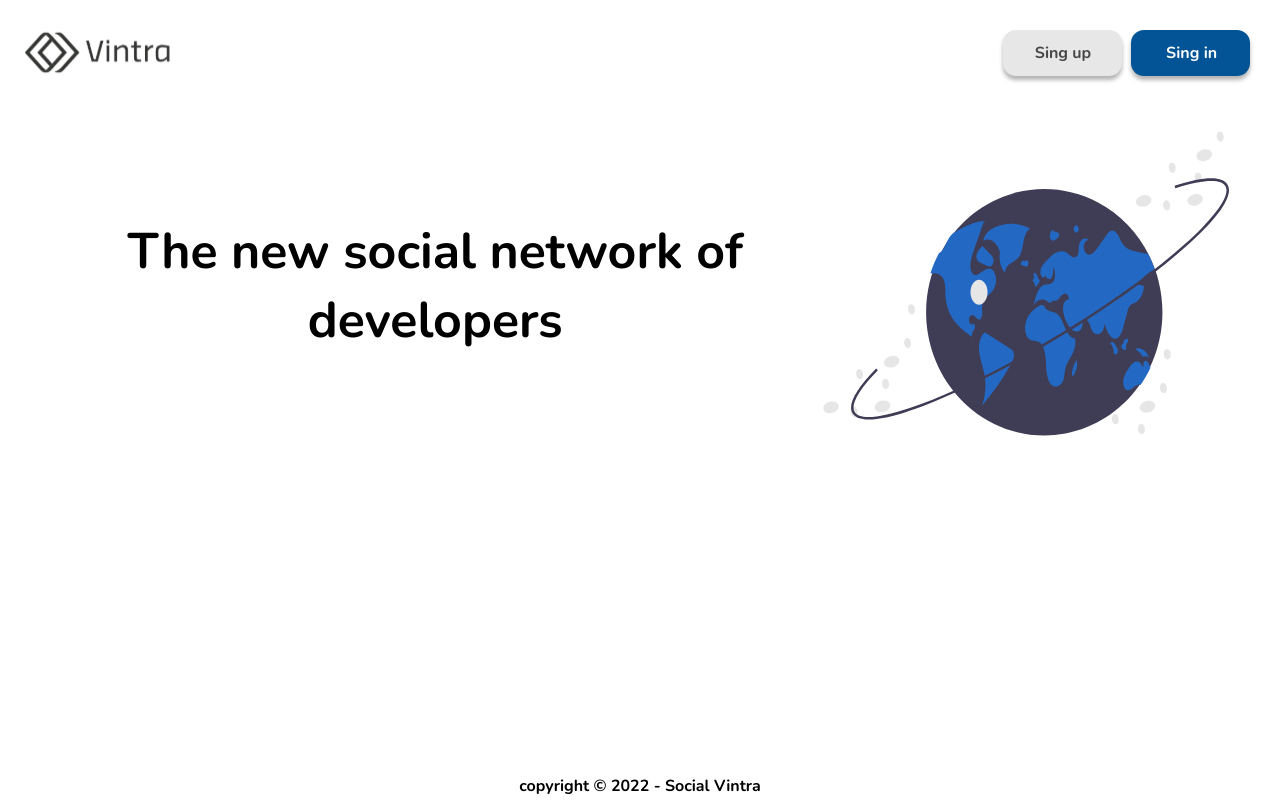
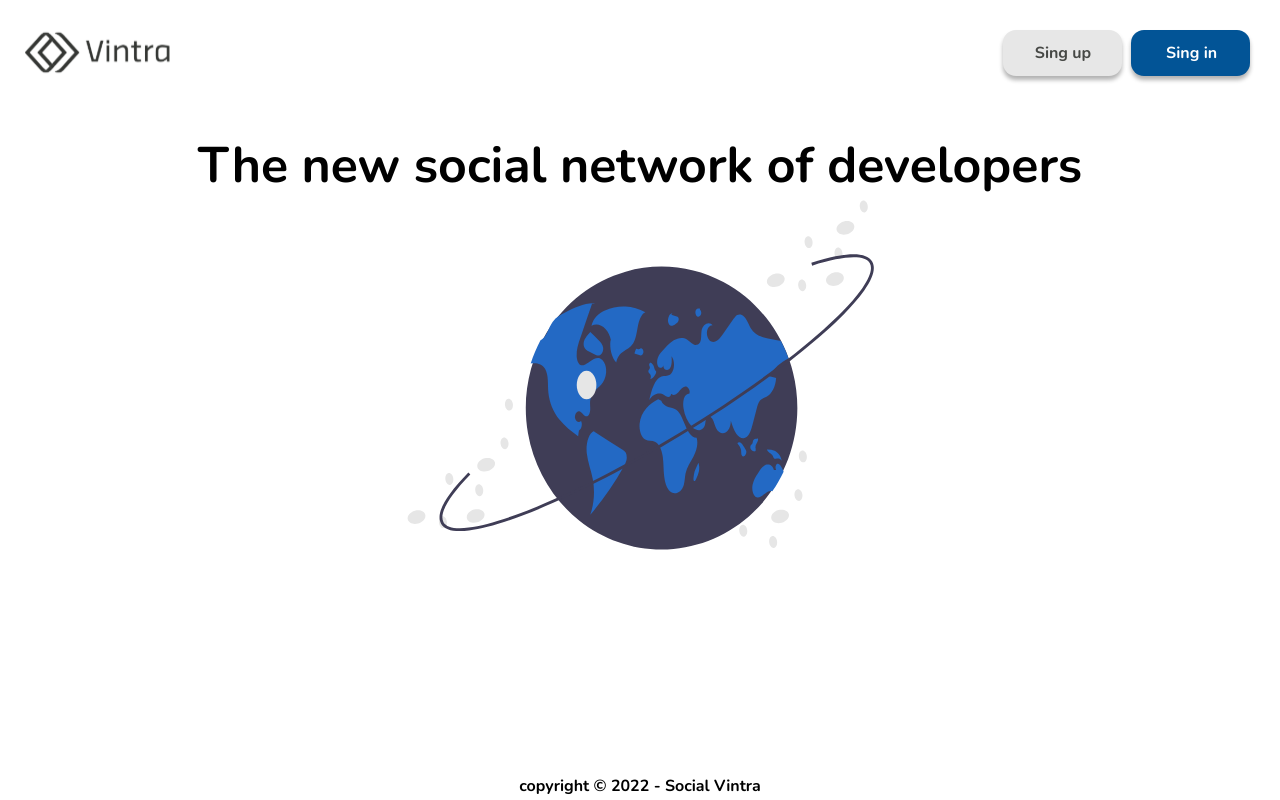
Before and after one commit to Social-Vintra/vintra, a Next.js app: page / in a window 1280 px wide. Built offline with nearby package versions, Linux system fonts and the light colour scheme.

Commit message:
fix/flex flow in homeMain

```diff
--- a/styles/home.module.css
+++ b/styles/home.module.css
@@ -9,6 +9,7 @@
   justify-content: space-around;
   align-items: center;
   margin: 50px;
+  flex-flow: row wrap;
 }
 .homeMain div h1{
 font-size: 50px;
```
